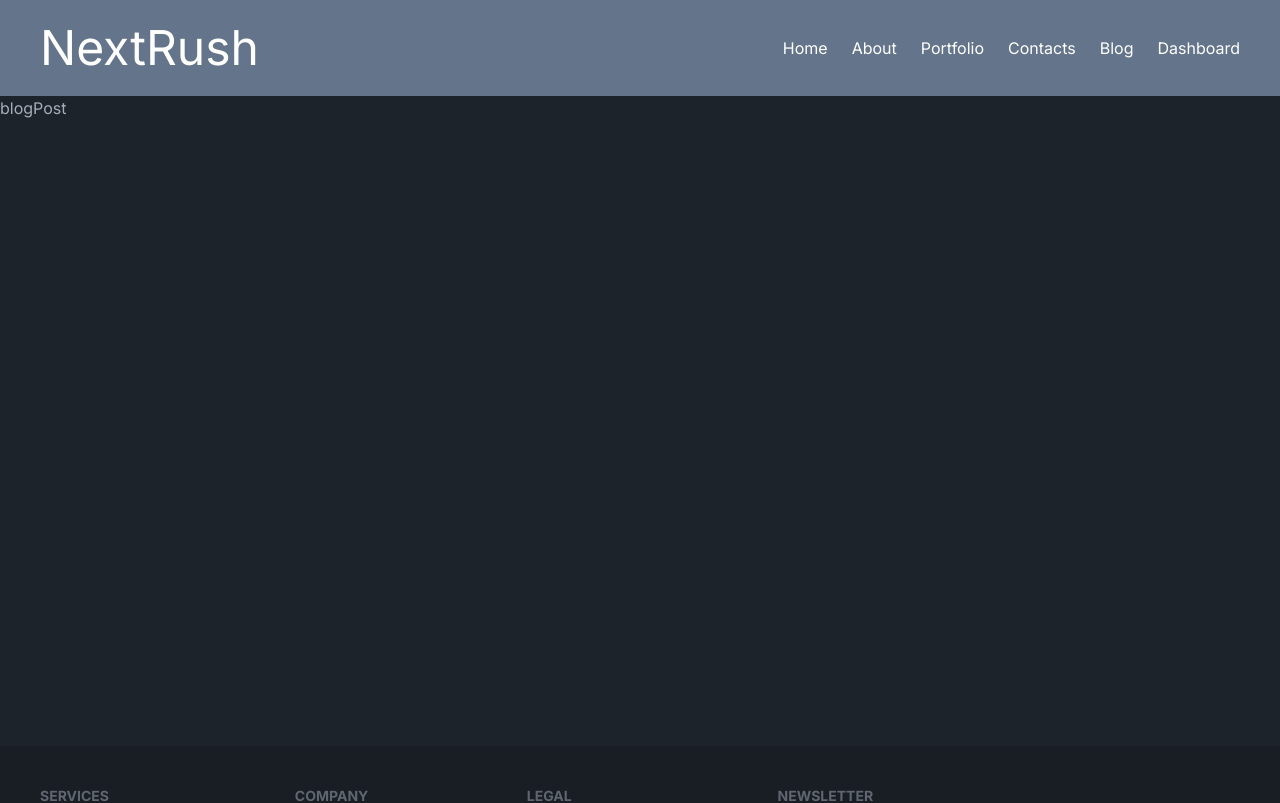
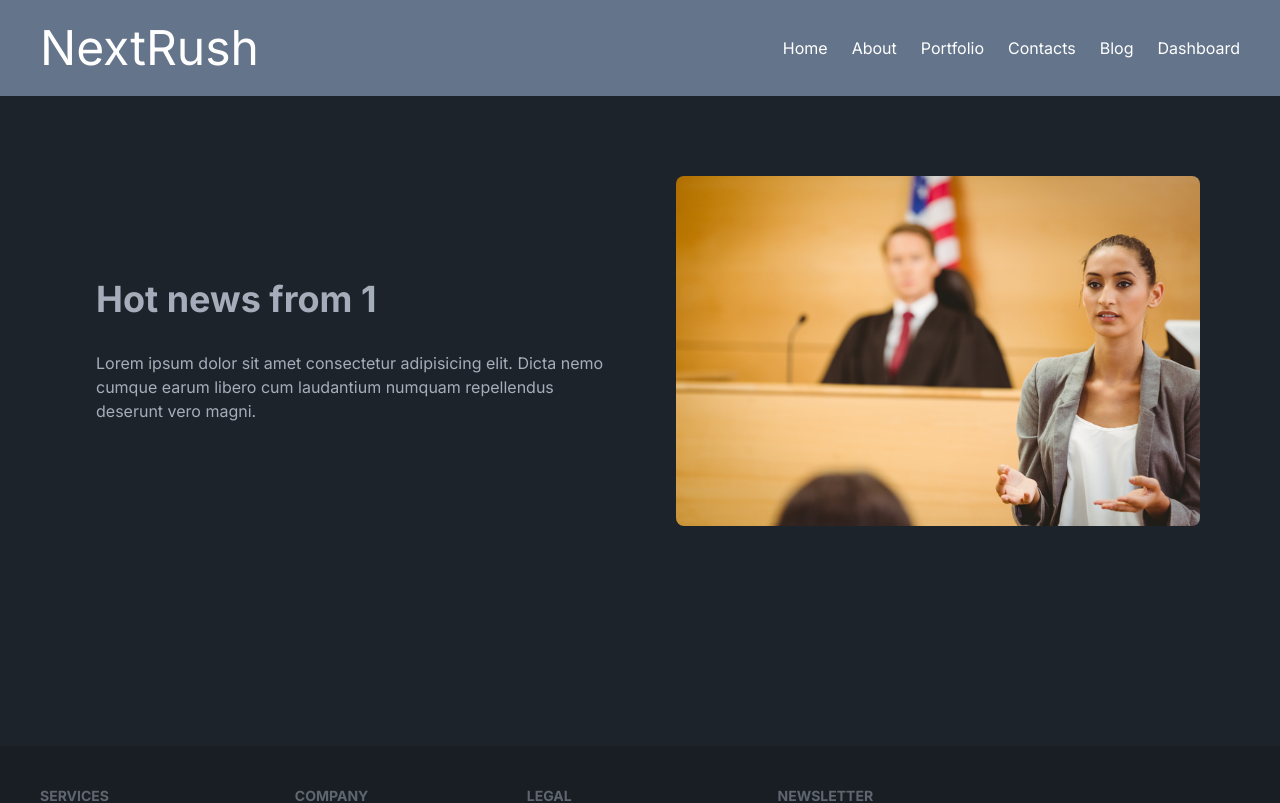
Before and after one commit to Shajib-Dv/nextJS-integrations, a Next.js app: page /blog/1 in a window 1280 px wide. Shown: the top 803 px of the page. Built offline with nearby package versions, Linux system fonts and the light colour scheme.

Commit message:
blog added

```diff
--- a/src/app/blog/[id]/page.jsx
+++ b/src/app/blog/[id]/page.jsx
@@ -1,7 +1,26 @@
 /** @format */
 
-const blogPost = () => {
-  return <div>blogPost</div>;
+import Image from "next/image";
+import img from "/public/images/lawyer-3.jpg";
+
+const blogPost = ({ params }) => {
+  return (
+    <div className="md:p-20 p-4">
+      <div className="flex md:flex-row flex-col-reverse items-center gap-10">
+        <div className="flex-1 p-4 space-y-8">
+          <h2 className="text-4xl font-bold">Hot news from {params?.id}</h2>
+          <p>
+            Lorem ipsum dolor sit amet consectetur adipisicing elit. Dicta nemo
+            cumque earum libero cum laudantium numquam repellendus deserunt vero
+            magni.
+          </p>
+        </div>
+        <div className="flex-1">
+          <Image src={img} alt="img" className="rounded-lg object-cover" />
+        </div>
+      </div>
+    </div>
+  );
 };
 
 export default blogPost;
```
